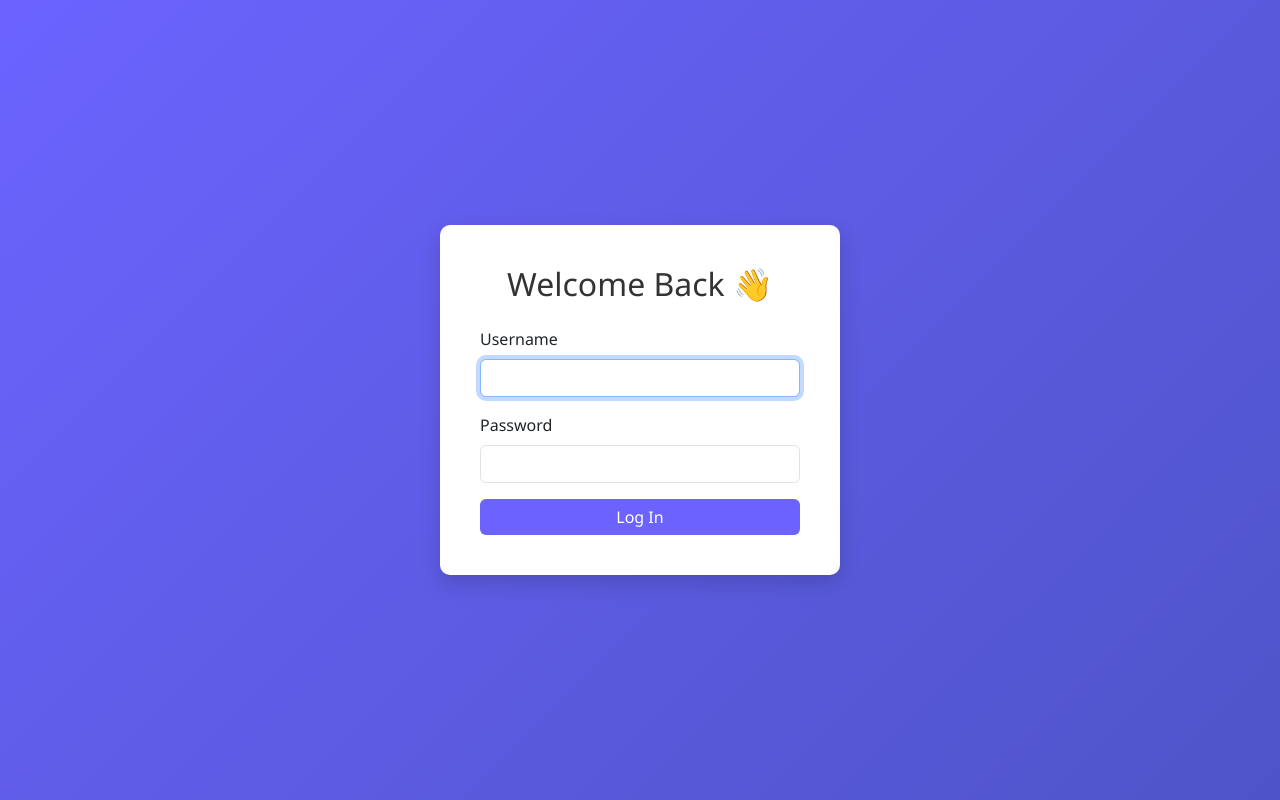
After one commit to panditofcodes/billing_app, a Django app: page /login/ in a window 1280 px wide. The commit adds this page. Run offline with Django 5.2, Linux system fonts and the light colour scheme; some libraries are stand-ins or nearby versions.

Commit message:
Implement login functionality with dedicated login template and update logout URL

```diff
--- a/billing_app/billing_app/templates/base.html
+++ b/billing_app/billing_app/templates/base.html
@@ -108,7 +108,7 @@
             </a>
           </li>
           <li class="nav-item ms-lg-3">
-            <a class="btn btn-outline-light btn-sm px-3" href="{% url 'logout' %}">
+            <a class="btn btn-outline-light btn-sm px-3" href="{% url 'login' %}">
               <i class="bi bi-box-arrow-right"></i> Logout
             </a>
           </li>
--- /dev/null
+++ b/billing_app/billing_app/templates/login.html
@@ -0,0 +1,88 @@
+{% load static %} {% load widget_tweaks %}
+<!DOCTYPE html>
+<html lang="en">
+  <head>
+    <meta charset="UTF-8" />
+    <meta name="viewport" content="width=device-width, initial-scale=1" />
+    <title>Login</title>
+
+    <!-- Bootstrap 5 CDN -->
+    <link
+      href="https://cdn.jsdelivr.net/npm/bootstrap@5.3.3/dist/css/bootstrap.min.css"
+      rel="stylesheet"
+    />
+
+    <style>
+      body {
+        background: linear-gradient(135deg, #6c63ff, #4e54c8);
+        height: 100vh;
+        display: flex;
+        justify-content: center;
+        align-items: center;
+        font-family: "Segoe UI", sans-serif;
+      }
+      .login-container {
+        background-color: white;
+        padding: 2.5rem;
+        border-radius: 10px;
+        box-shadow: 0 8px 20px rgba(0, 0, 0, 0.15);
+        width: 100%;
+        max-width: 400px;
+      }
+      .login-container h2 {
+        text-align: center;
+        margin-bottom: 1.5rem;
+        color: #333;
+      }
+      .btn-primary {
+        width: 100%;
+        background-color: #6c63ff;
+        border: none;
+      }
+      .btn-primary:hover {
+        background-color: #5a54e0;
+      }
+      .error-message {
+        color: #dc3545;
+        text-align: center;
+        margin-bottom: 1rem;
+      }
+      .form-text {
+        text-align: center;
+        margin-top: 1rem;
+      }
+      a {
+        color: #6c63ff;
+        text-decoration: none;
+      }
+      a:hover {
+        text-decoration: underline;
+      }
+    </style>
+  </head>
+
+  <body>
+    <div class="login-container">
+      <h2>Welcome Back 👋</h2>
+
+      {% if form.errors %}
+      <p class="error-message">Invalid username or password.</p>
+      {% endif %}
+
+      <form method="post" novalidate>
+        {% csrf_token %}
+        <div class="mb-3">
+          <label for="id_username" class="form-label">Username</label>
+          {{ form.username|add_class:"form-control" }}
+        </div>
+        <div class="mb-3">
+          <label for="id_password" class="form-label">Password</label>
+          {{ form.password|add_class:"form-control" }}
+        </div>
+        <button type="submit" class="btn btn-primary">Log In</button>
+      </form>
+    </div>
+
+    <script src="https://cdn.jsdelivr.net/npm/bootstrap@5.3.3/dist/js/bootstrap.bundle.min.js"></script>
+  </body>
+</html>
--- a/billing_app/billing_app/urls.py
+++ b/billing_app/billing_app/urls.py
@@ -24,7 +24,7 @@ urlpatterns = [
 
     # Authentication
     path("login/", auth_views.LoginView.as_view(template_name="login.html"), name="login"),
-    path("logout/", auth_views.LogoutView.as_view(next_page="login"), name="logout"),
+    path("logout/", auth_views.LogoutView.as_view(next_page="login"), name="login"),
 
     # App URLs
     path("masters/", include("masters.urls")),  # Companies, Items, Customers
--- a/billing_app/billing_app/views.py
+++ b/billing_app/billing_app/views.py
@@ -1,7 +1,9 @@
 from django.shortcuts import render
 from masters.models import Company, Customer, Item
 from transactions.models import Invoice
+from django.contrib.auth.decorators import login_required
 
+@login_required(login_url='login')
 def dashboard(request):
     # Choose the correct field for ordering
     # Check which field your Invoice model actually has
```
